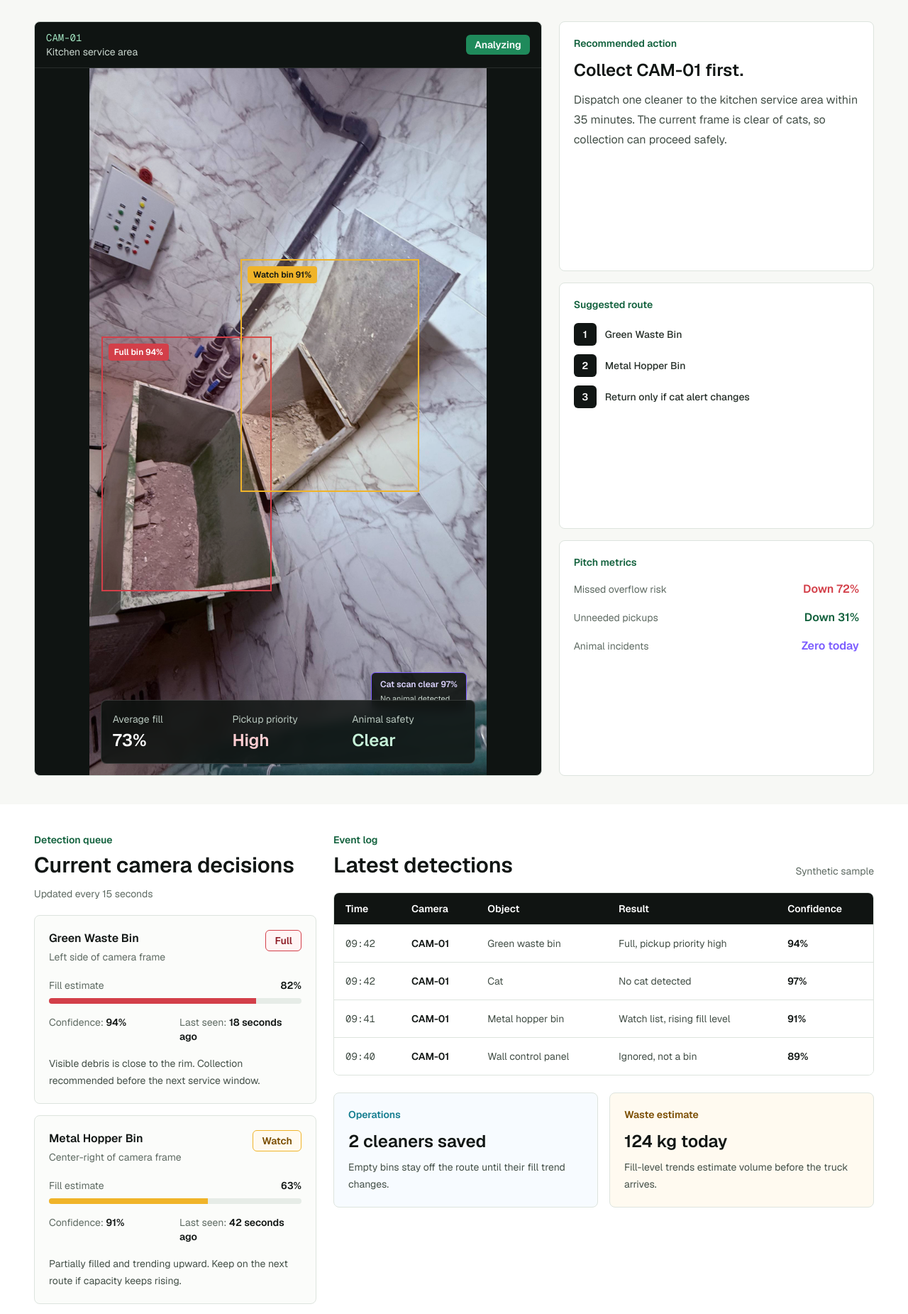
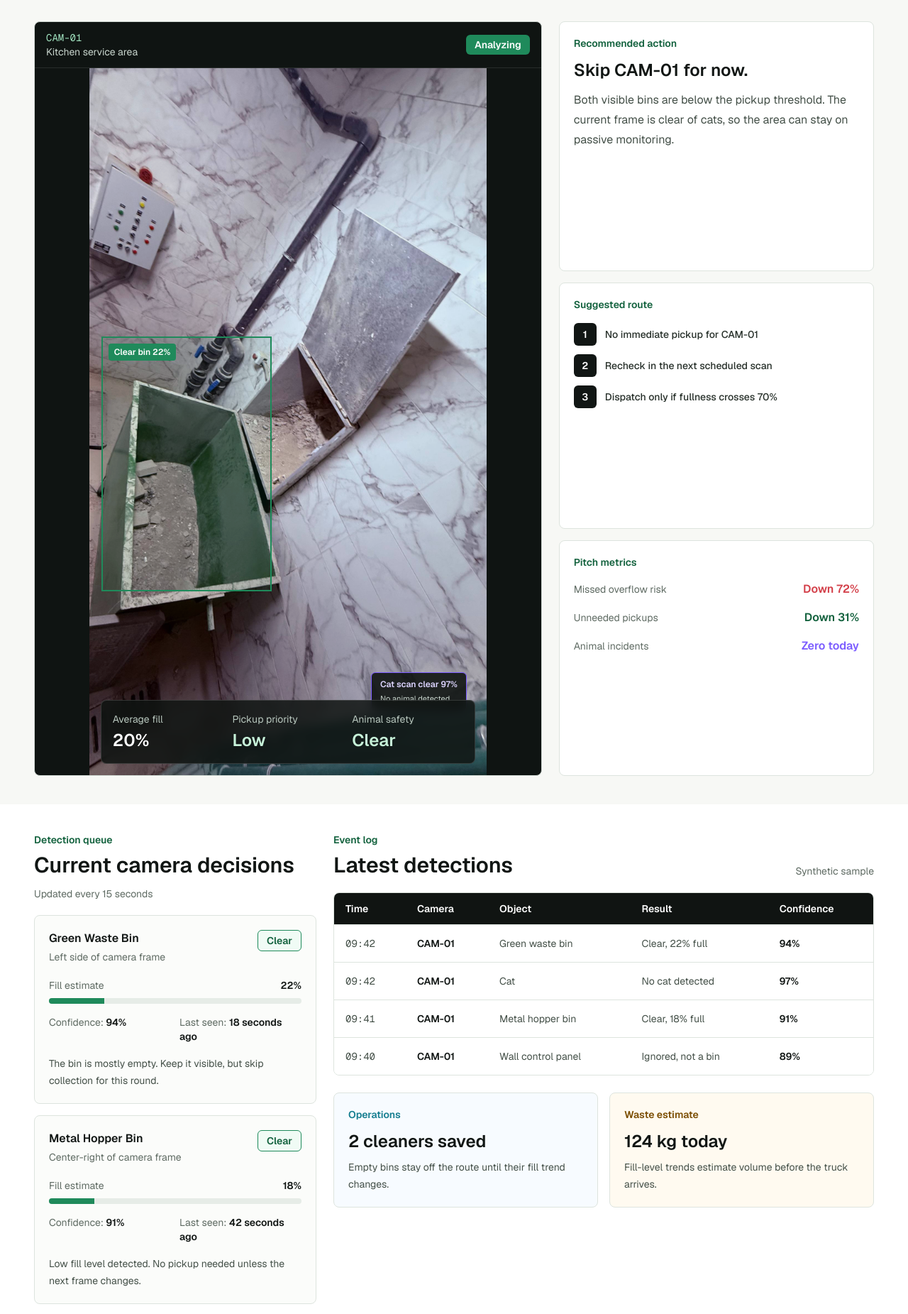
Before and after one commit to DanielAshrafHanna/trash-monitor-web, a Next.js app: page /ai-detection in a window 1280 px wide. Shown: the part 400-2251 px from the top of the page at 71% size. Built offline with nearby package versions, Linux system fonts and the light colour scheme.

Commit message:
Adjust AI demo bin fullness

```diff
--- a/src/app/ai-detection/page.tsx
+++ b/src/app/ai-detection/page.tsx
@@ -32,21 +32,21 @@ const cameraDetections: CameraDetection[] = [
     id: "cam-01",
     label: "Green Waste Bin",
     location: "Left side of camera frame",
-    status: "full",
-    fillLevel: 82,
+    status: "clear",
+    fillLevel: 22,
     confidence: 94,
     lastSeen: "18 seconds ago",
-    note: "Visible debris is close to the rim. Collection recommended before the next service window.",
+    note: "The bin is mostly empty. Keep it visible, but skip collection for this round.",
   },
   {
     id: "cam-02",
     label: "Metal Hopper Bin",
     location: "Center-right of camera frame",
-    status: "watch",
-    fillLevel: 63,
+    status: "clear",
+    fillLevel: 18,
     confidence: 91,
     lastSeen: "42 seconds ago",
-    note: "Partially filled and trending upward. Keep on the next route if capacity keeps rising.",
+    note: "Low fill level detected. No pickup needed unless the next frame changes.",
   },
   {
     id: "cam-03",
@@ -65,7 +65,7 @@ const events: EventRow[] = [
     time: "09:42",
     camera: "CAM-01",
     object: "Green waste bin",
-    result: "Full, pickup priority high",
+    result: "Clear, 22% full",
     confidence: "94%",
   },
   {
@@ -79,7 +79,7 @@ const events: EventRow[] = [
     time: "09:41",
     camera: "CAM-01",
     object: "Metal hopper bin",
-    result: "Watch list, rising fill level",
+    result: "Clear, 18% full",
     confidence: "91%",
   },
   {
@@ -92,9 +92,9 @@ const events: EventRow[] = [
 ];
 
 const routeStops = [
-  "Green Waste Bin",
-  "Metal Hopper Bin",
-  "Return only if cat alert changes",
+  "No immediate pickup for CAM-01",
+  "Recheck in the next scheduled scan",
+  "Dispatch only if fullness crosses 70%",
 ];
 
 function getStatusLabel(status: DetectionStatus) {
@@ -256,14 +256,9 @@ export default function AiDetectionPage() {
                 sizes="(min-width: 1280px) 560px, 100vw"
                 src="/trash-bin-camera-sample.jpg"
               />
-              <div className="absolute left-[3%] top-[38%] h-[36%] w-[43%] border-2 border-[#d33f49] bg-[#d33f49]/10">
-                <span className="absolute left-2 top-2 rounded-sm bg-[#d33f49] px-2 py-1 text-xs font-semibold text-white">
-                  Full bin 94%
-                </span>
-              </div>
-              <div className="absolute left-[38%] top-[27%] h-[33%] w-[45%] border-2 border-[#f0b429] bg-[#f0b429]/10">
-                <span className="absolute left-2 top-2 rounded-sm bg-[#f0b429] px-2 py-1 text-xs font-semibold text-[#111614]">
-                  Watch bin 91%
+              <div className="absolute left-[3%] top-[38%] h-[36%] w-[43%] border-2 border-[#1f8a5b] bg-[#1f8a5b]/10">
+                <span className="absolute left-2 top-2 rounded-sm bg-[#1f8a5b] px-2 py-1 text-xs font-semibold text-white">
+                  Clear bin 22%
                 </span>
               </div>
               <div className="absolute bottom-[9%] right-[5%] rounded-md border border-[#7b5cff] bg-[#101412]/90 px-3 py-2 text-white">
@@ -281,7 +276,7 @@ export default function AiDetectionPage() {
                 </div>
                 <div>
                   <p className="text-sm text-[#b8c7be]">Pickup priority</p>
-                  <p className="mt-1 text-2xl font-semibold text-[#ffced2]">High</p>
+                  <p className="mt-1 text-2xl font-semibold text-[#c7f2d9]">Low</p>
                 </div>
                 <div>
                   <p className="text-sm text-[#b8c7be]">Animal safety</p>
@@ -294,10 +289,10 @@ export default function AiDetectionPage() {
           <aside className="grid gap-4">
             <section className="rounded-lg border border-[#dde4de] bg-white p-5">
               <p className="text-sm font-semibold text-[#12613d]">Recommended action</p>
-              <h2 className="mt-3 text-2xl font-semibold">Collect CAM-01 first.</h2>
+              <h2 className="mt-3 text-2xl font-semibold">Skip CAM-01 for now.</h2>
               <p className="mt-3 leading-7 text-[#445048]">
-                Dispatch one cleaner to the kitchen service area within 35 minutes.
-                The current frame is clear of cats, so collection can proceed safely.
+                Both visible bins are below the pickup threshold. The current frame is
+                clear of cats, so the area can stay on passive monitoring.
               </p>
             </section>
 
```
